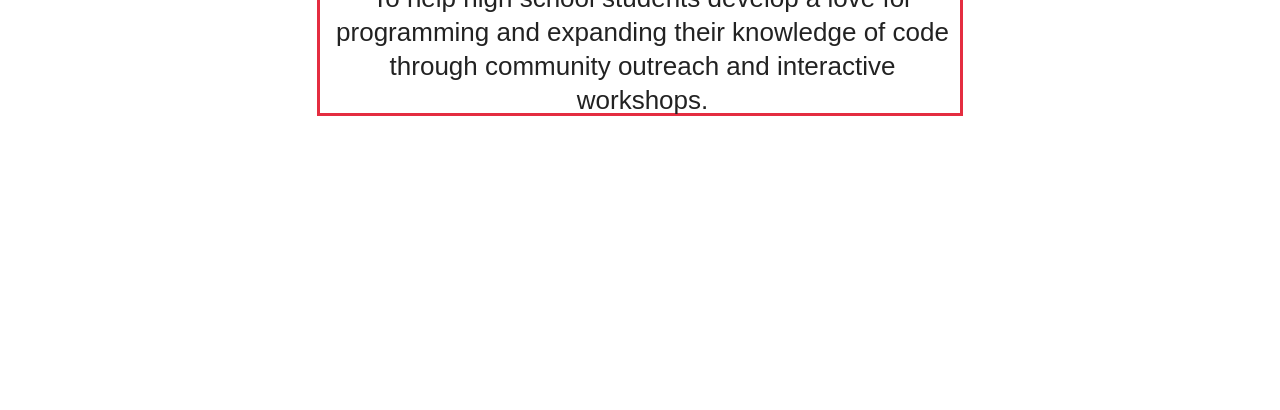
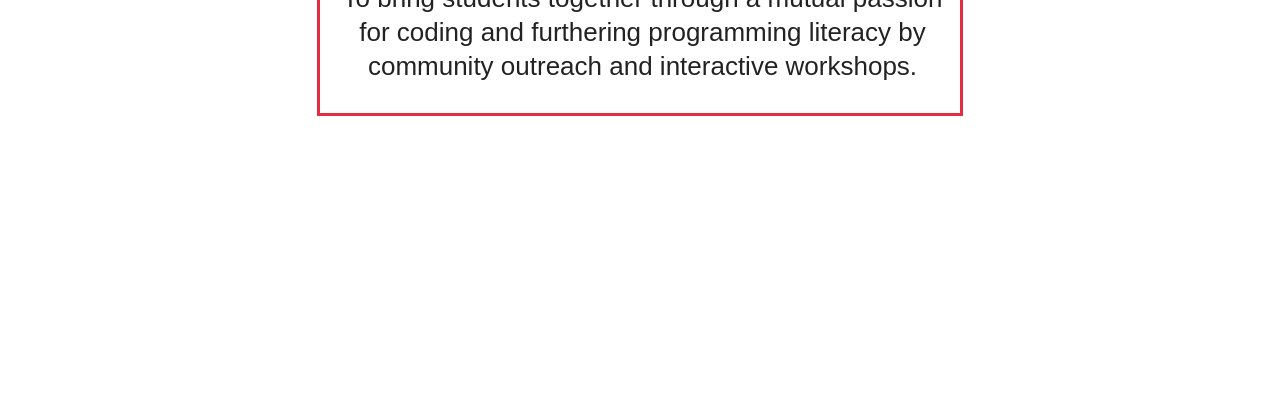
Before and after one commit to bjma/hackclub, a plain HTML site: page index.html in a window 1280 px wide. Shown: the part 390-800 px from the top of the page. Drawn offline with Linux system fonts and the light colour scheme; a web font is replaced by a local one.

Commit message:
updated mission statement

```diff
--- a/index.html
+++ b/index.html
@@ -32,9 +32,9 @@
                 <div>
                     <div class="box-title">our mission</div>
                     <div id="mission">
-                        <p>To help high school students develop a love for
-                        programming and expanding their knowledge of code through
-                        community outreach and interactive workshops.</p>
+                        <p>To bring students together through a mutual passion for
+                            coding and furthering programming literacy by community
+                            outreach and interactive workshops.</p>
                     </div>
                     <div class="box-contents">
                         <div id="audit-trail"></div>
```
